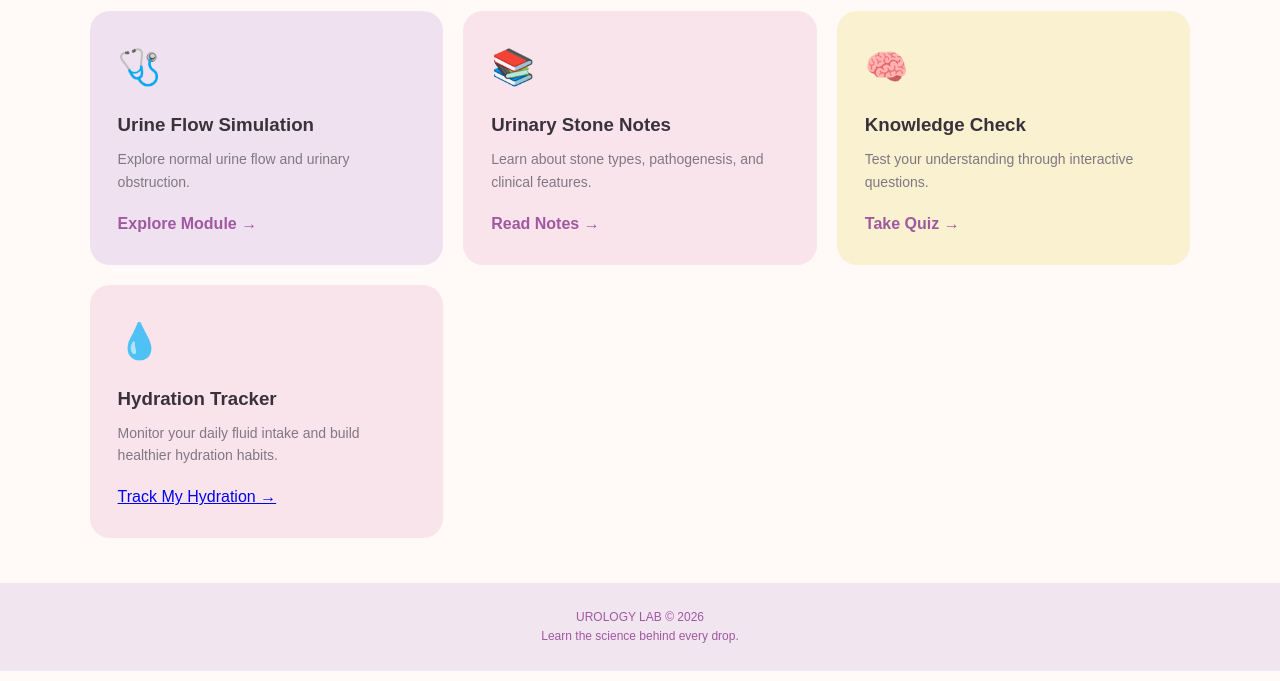
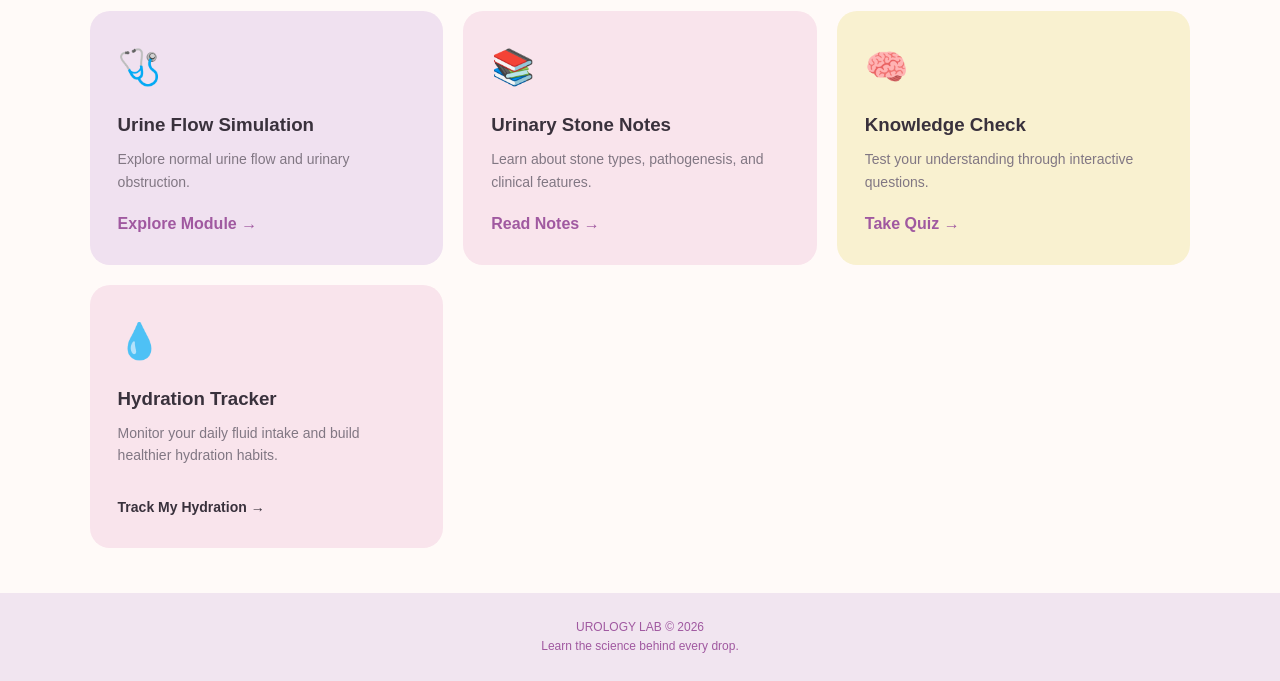
Before and after one commit to matchauciao/urology-lab, a plain HTML site: page index.html in a window 1280 px wide. Shown: the part 688-1369 px from the top of the page. Drawn offline with Linux system fonts and the light colour scheme.

Commit message:
Update style.css

```diff
--- a/style.css
+++ b/style.css
@@ -516,3 +516,16 @@ footer {
     align-self: center;
   }
 }
+
+.module-link {
+  display: inline-block;
+  margin-top: 12px;
+  color: inherit;
+  font-weight: bold;
+  font-size: 14px;
+  text-decoration: none;
+}
+
+.module-link:hover {
+  text-decoration: underline;
+}
```
